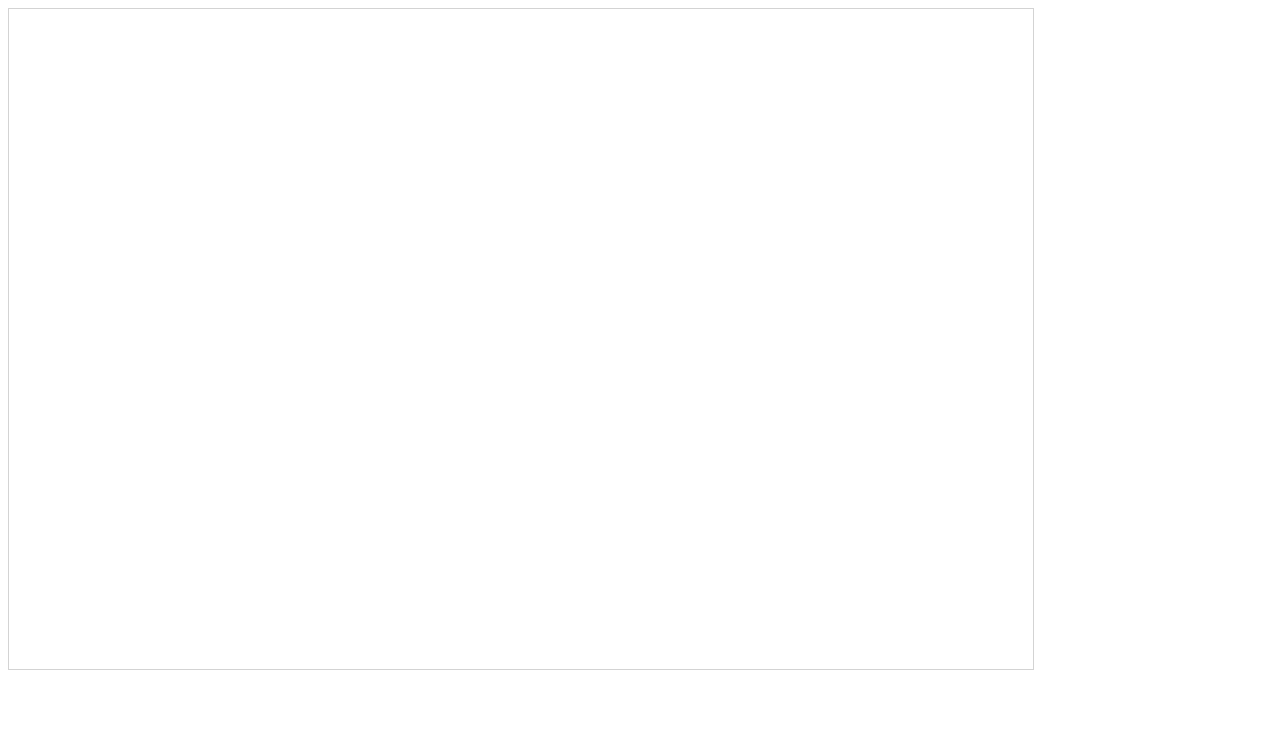
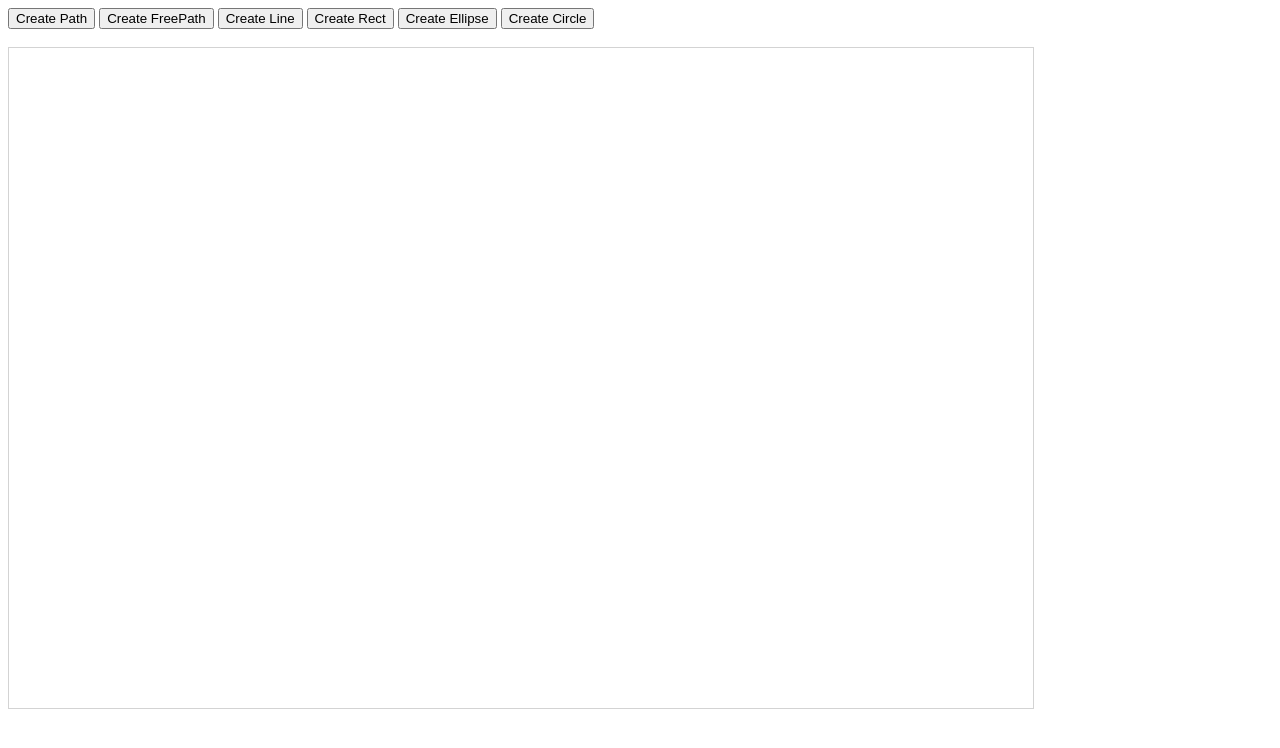
Before and after one commit to shishuwu/myPaint, a plain HTML site: page paintweb/www/index.htm in a window 1280 px wide. Drawn offline with Linux system fonts and the light colour scheme.

Commit message:
js & h5 - add menu buttons

```diff
--- /dev/null
+++ b/paintweb/www/component/menu.js
@@ -0,0 +1,14 @@
+// -----------------------
+function installControllers() {
+  document.getElementById("menu").innerHTML = `
+    <input type="button" id="PathCreator" value="Create Path" style="visibility:visible">
+    <input type="button" id="FreePathCreator" value="Create FreePath" style="visibility:visible">
+    <input type="button" id="LineCreator" value="Create Line" style="visibility:visible">
+    <input type="button" id="RectCreator" value="Create Rect" style="visibility:visible">
+    <input type="button" id="EllipseCreator" value="Create Ellipse" style="visibility:visible">
+    <input type="button" id="CircleCreator" value="Create Circle" style="visibility:visible">
+  `;
+}
+
+// -----------------------
+installControllers();
--- a/paintweb/www/index.htm
+++ b/paintweb/www/index.htm
@@ -8,9 +8,12 @@
         border: 1px solid lightgrey;
       }
     </style>
+    <div id="menu"></div>
+    <br />
     <canvas id="drawing" width="1024" height="660"
       >Your browser doesn't support Canvas!</canvas
     >
     <script src="view.js"></script>
+    <script src="component/menu.js"></script>
   </body>
 </html>
--- a/paintweb/www/view.js
+++ b/paintweb/www/view.js
@@ -14,7 +14,7 @@ class MyPaintView {
           console.log("mouse down")
         }
         drawing.onmousemove = function(event) {
-          console.log("mouse move")
+          //console.log("mouse move")
         }
         drawing.onmouseup = function(event) {
           console.log("mouse up")
```
Also changed, not shown: 1 other file.
